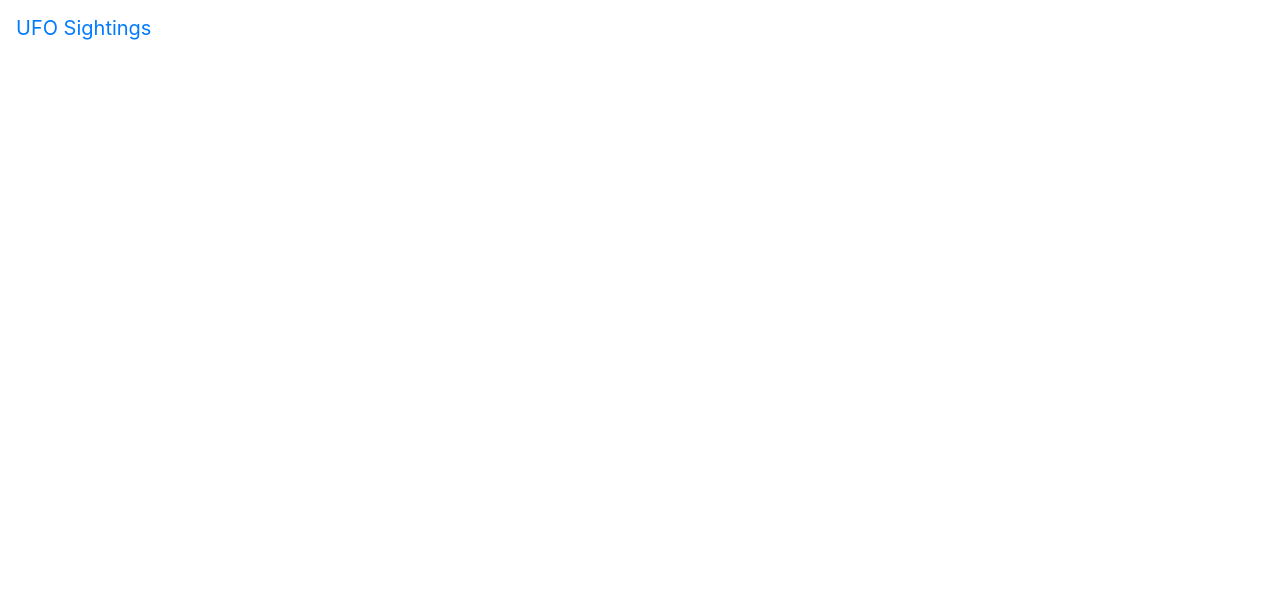
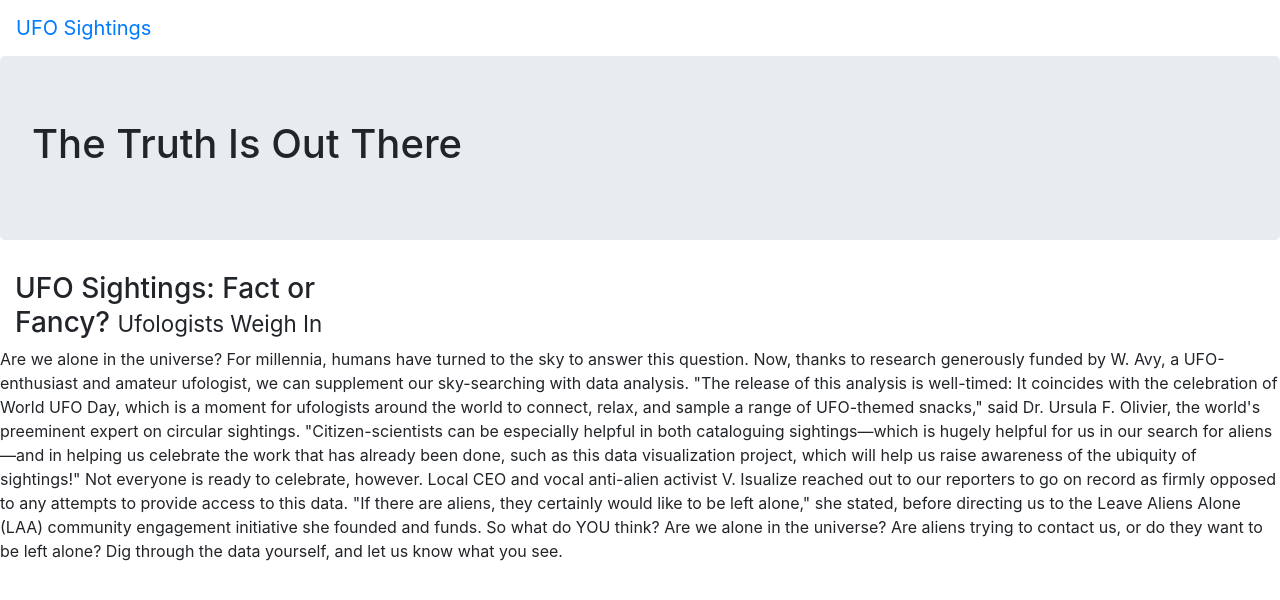
Before and after one commit to K-Beadle/UFOs, a plain HTML site: page Module/index.html in a window 1280 px wide. Drawn offline with nearby package versions, Linux system fonts and the light colour scheme.

Commit message:
work progress: adding first <div /> after jumbotron in index.html file

```diff
--- a/Module/index.html
+++ b/Module/index.html
@@ -18,6 +18,24 @@
         <nav class="navbar navbar-expand-lg.">
             <a class="navbar-brand" href="index.html">UFO Sightings</a>
         </nav>
+        <div class="jumbotron">
+            <h1>The Truth Is Out There</h1>
+        </div>
+        <div class="container-fluid">
+            <div class="row">
+                <div class="col-md-4">
+                    <h3>UFO Sightings: Fact or Fancy? <small>Ufologists Weigh In</small></h3>
+                </div>
+                <div class="col=md-8">
+                    <p>
+                    Are we alone in the universe? For millennia, humans have turned to the sky to answer this question. Now, thanks to research generously funded by W. Avy, a UFO-enthusiast and amateur ufologist, we can supplement our sky-searching with data analysis. "The release of this analysis is well-timed: It coincides with the celebration of World UFO Day, which is a moment for ufologists around the world to connect, relax, and sample a range of UFO-themed snacks," said Dr. Ursula F. Olivier, the world's preeminent expert on circular sightings. "Citizen-scientists can be especially helpful in both cataloguing sightings—which is hugely helpful for us in our search for aliens—and in helping us celebrate the work that has already been done, such as this data visualization project, which will help us raise awareness of the ubiquity of sightings!" Not everyone is ready to celebrate, however. Local CEO and vocal anti-alien activist V. Isualize reached out to our reporters to go on record as firmly opposed to any attempts to provide access to this data. "If there are aliens, they certainly would like to be left alone," she stated, before directing us to the Leave Aliens Alone (LAA) community engagement initiative she founded and funds. So what do YOU think? Are we alone in the universe? Are aliens trying to contact us, or do they want to be left alone? Dig through the data yourself, and let us know what you see.
+
+
+
+                    </p>
+                </div>
+            </div>
+        </div>
     </div>
 </body>
 </html>
```
